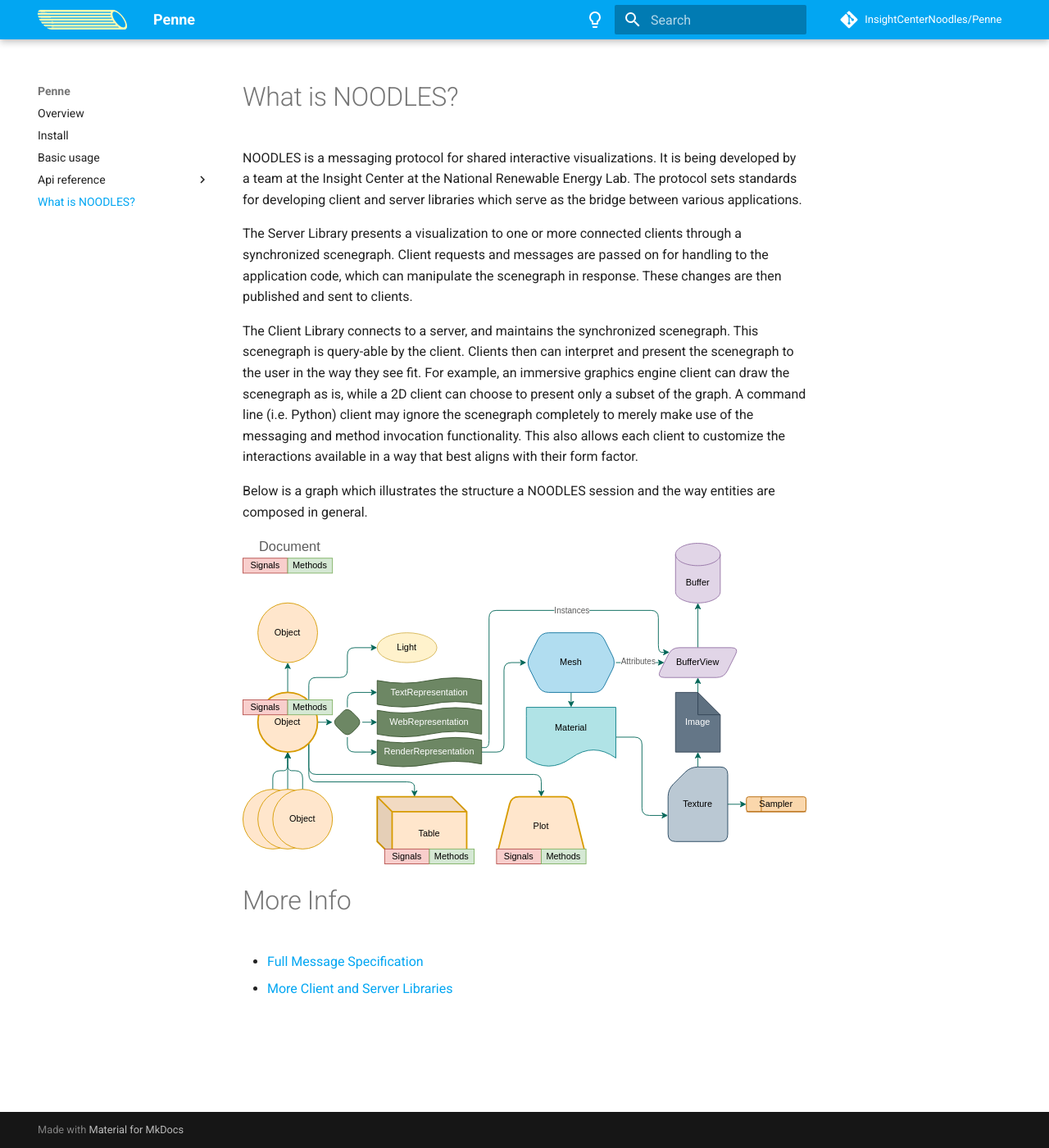
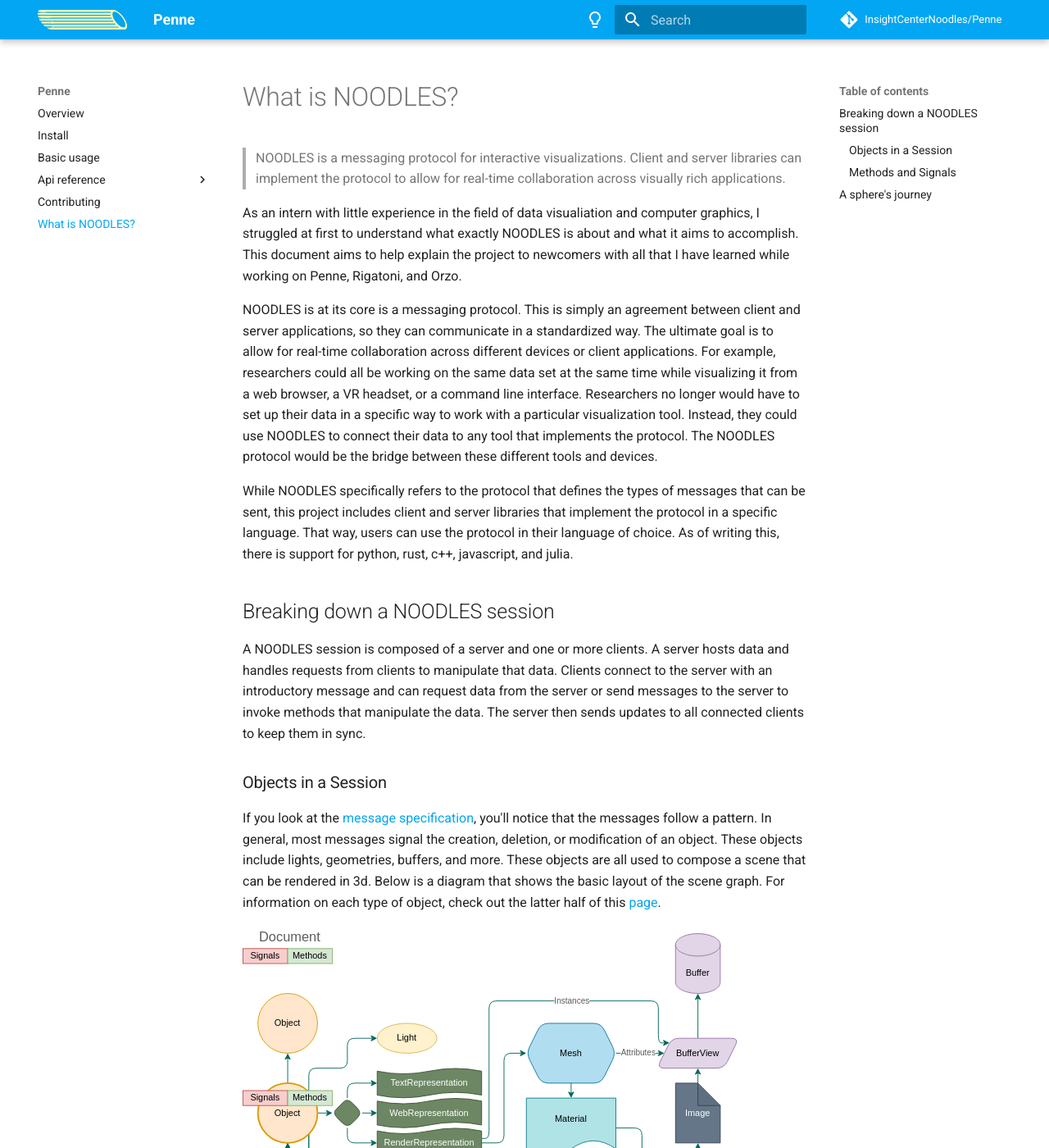
Before and after one commit to InsightCenterNoodles/Penne, an MkDocs documentation site: the page built from docs/noodles.md, in a window 1280 px wide and 1400 px high. Shown: the whole window at 82% size. Built offline with MkDocs 1.6.1 and Material for MkDocs 9.7.7, drawn with Linux system fonts in a browser that asks for light colours; comment, search, counter and statistics services are not loaded; some of the changed text lies outside the part shown.

Commit message:
Added docs

```diff
--- a/docs/noodles.md
+++ b/docs/noodles.md
@@ -1,25 +1,75 @@
 # What is NOODLES?
 
-NOODLES is a messaging protocol for shared interactive visualizations. It is being developed by a team at the
-Insight Center at the National Renewable Energy Lab. The protocol sets standards
-for developing client and server libraries which serve as the bridge between various applications.
+>NOODLES is a messaging protocol for interactive visualizations. Client and server libraries can implement the protocol
+to allow for real-time collaboration across visually rich applications.
 
-The Server Library presents a visualization to one or more connected clients through a synchronized
-scenegraph. Client requests and messages are passed on for handling to the application code, which
-can manipulate the scenegraph in response. These changes are then published and sent to clients.
+As an intern with little experience in the field of data visualiation and computer graphics, I struggled at first
+to understand what exactly NOODLES is about and what it aims to accomplish. This document aims to help explain the
+project to newcomers with all that I have learned while working on Penne, Rigatoni, and Orzo.
 
-The Client Library connects to a server, and maintains the synchronized scenegraph. This scenegraph
-is query-able by the client. Clients then can interpret and present the scenegraph to the user in the
-way they see fit. For example, an immersive graphics engine client can draw the scenegraph as is, while
-a 2D client can choose to present only a subset of the graph. A command line (i.e. Python) client may
-ignore the scenegraph completely to merely make use of the messaging and method invocation functionality.
-This also allows each client to customize the interactions available in a way that best aligns with
-their form factor.
+NOODLES is at its core is a messaging protocol. This is simply an agreement between client and server applications, so
+they can communicate in a standardized way. The ultimate goal is to allow for real-time collaboration across different
+devices or client applications. For example, researchers could all be working on the same data set at the same time
+while visualizing it from a web browser, a VR headset, or a command line interface. Researchers no longer would have
+to set up their data in a specific way to work with a particular visualization tool. Instead, they could use NOODLES
+to connect their data to any tool that implements the protocol. The NOODLES protocol would be the
+bridge between these different tools and devices.
 
-Below is a graph which illustrates the structure a NOODLES session and the way entities are composed in
-general.
+While NOODLES specifically refers to the protocol that defines the types of messages that can be sent, this project
+includes client and server libraries that implement the protocol in a specific language. That way, users can use the
+protocol in their language of choice. As of writing this, there is support for python, rust, c++, javascript, and julia.
+
+## Breaking down a NOODLES session
+
+A NOODLES session is composed of a server and one or more clients. A server hosts data and handles requests from clients
+to manipulate that data. Clients connect to the server with an introductory message
+and can request data from the server or send messages to the server
+to invoke methods that manipulate the data. The server then sends updates to all connected clients to keep them in sync.
+
+### Objects in a Session
+
+If you look at the [message specification](https://github.com/InsightCenterNoodles/message_spec), you'll notice that
+the messages follow a pattern. In general, most messages signal the creation, deletion, or modification of an object.
+These objects include lights, geometries, buffers, and more. These objects are all used to compose a scene that can be
+rendered in 3d. Below is a diagram that shows the basic layout of the scene graph. For information on each type of
+object, check out the latter half of this [page](api_reference/delegates.md).
 
 ![NOODLES Entity Structure](assets/concepts.svg)
+
+### Methods and Signals
+
+The server defines methods that can be invoked by clients to manipulate the data. For the client this is like getting a
+menu at a restaurant. If the client invokes a method to say add a point to a data table, the server will process that
+message then send a signal to all connected clients to let them know that the data has been updated. The server will
+also send a reply to let the client know whether the method invocation went through alright.
+
+
+## A sphere's journey
+
+To get an idea of how all of these pieces come together to get something 3d to show up on a screen, I figured it would
+be helpful to walk through an example. Consider the humble sphere...
+
+![A sphere](assets/sphere.png)
+
+First a server application will define some methods that create the sphere, or maybe it will already be present in
+the server's starting state. This is a problem for the server application which would use the support of a server
+library to make this happen. The client connects to the server's websocket address with an intro message, and the server
+sends back a series of messages to catch the client up to the server's current state. In this example, that would include
+an entity create message for the general entity that would hold the sphere. Entities are essentially containers that
+house lights, geometry, and plots while storing important position information. There would also be a geometry creation
+message for the sphere geometry / mesh. There would also be buffer create messages for the binary data that makes up
+this geometry. The buffers could store positions, colors, normals, instances, and more essential information that allow
+the client to render the sphere. Buffer views let you know how to interpret this binary data.
+There could possibly be materials and textures messages that would allow the client to render
+the sphere with unique colors and texture. If there was a texture, you can think of it as a sort of wrapping paper that
+gets applied to the sphere. An image creation message would be sent to tell the client what this wrapping paper looks like,
+and a sampler would let the client know how to apply the wrapping paper to the sphere.
+With all of these pieces the client has everything it needs to render the sphere, and we have used most objects in the
+scene graph diagram above.
+
+While this is pretty surface level, I hope it gives you a rough idea of how the pieces of the protocol fits together.
+If you want to learn more about how the client would use these pieces to render the sphere, check out Orzo's
+[documentation](https://insightcenternoodles.github.io/Orzo/).
 
 
 # More Info
```
Also changed, not shown: docs/basic_usage.md (+6 -0 lines), docs/contributing.md (+13 -14 lines), docs/install.md (+5 -0 lines), docs/.pages, docs/assets/sphere.png (added), 1 other file.
